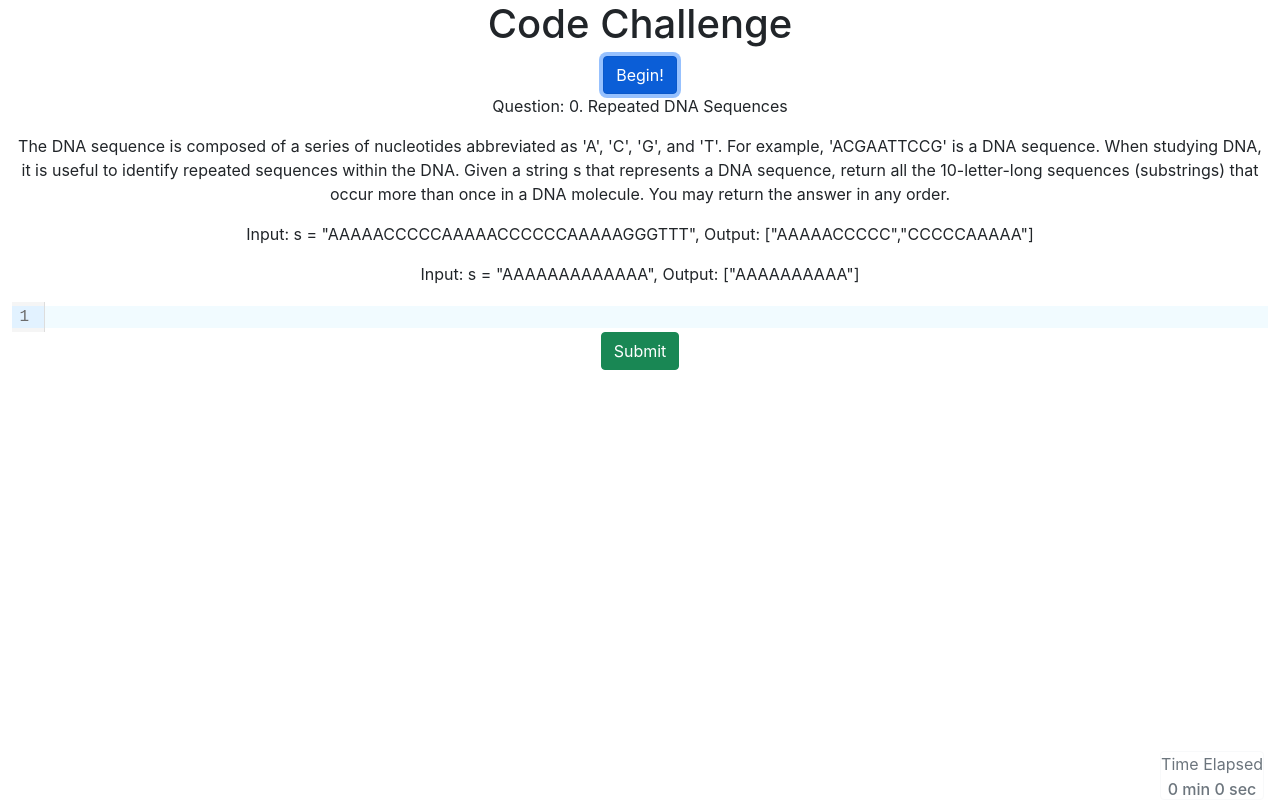
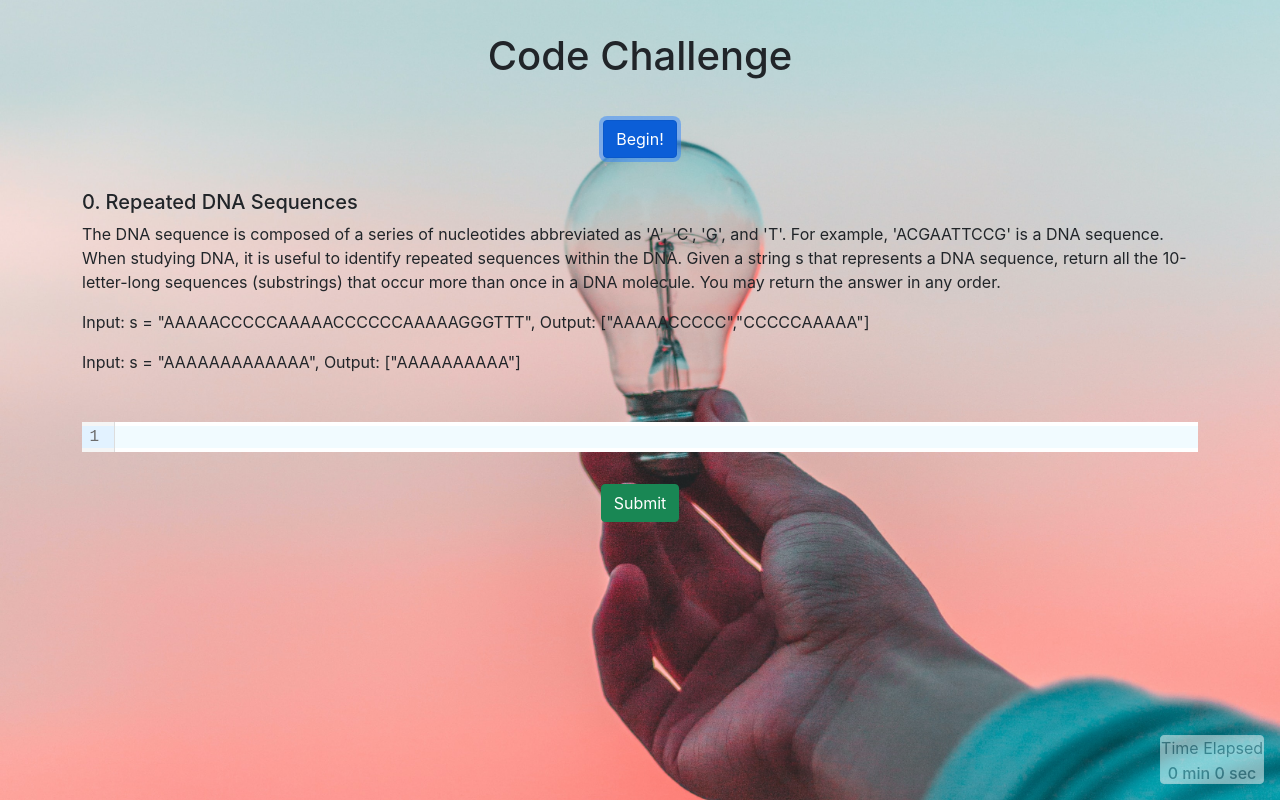
Before and after one commit to devboltio/students, a React (Create React App) app in the folder components/code-judge/: page / in a window 1280 px wide. Both pictures are taken after a click on the button "Begin!". Built offline with nearby package versions, Linux system fonts and the light colour scheme.

Commit message:
app styling with background

```diff
--- a/components/code-judge/src/App.css
+++ b/components/code-judge/src/App.css
@@ -40,6 +40,27 @@
 .stickyBtm {
   /* https://www.google.com/search?q=react-bootstrap+make+col+stick+to+bottom&oq=react-bootstrap+make+col+stick+to+bottom&aqs=chrome..69i57j33i22i29i30.12218j0j7&sourceid=chrome&ie=UTF-8 */
   position: absolute;
-  bottom: 0;
+  bottom: 1em;
   right: 1em;
+  opacity: 0.5;
 }
+.stickyBtm:hover {
+  opacity: 1;
+}
+.questionDescription {
+  text-align: left;
+  /* margin-top: 3em; */
+}
+.header {
+  margin-top: 2em;
+}
+.bg {
+  /* flex: 1; */
+  /* resize: cover; */
+  background-image: url(./images/lightbulbBackground.jpg);
+  background-position: center;
+  background-size: cover;
+  background-repeat: no-repeat;
+  width: 100vw;
+  height: 100vh;
+}
--- a/components/code-judge/src/App.tsx
+++ b/components/code-judge/src/App.tsx
@@ -59,18 +59,17 @@ function App() {
   };
 
   return (
-    <Container className="App" fluid>
+    <Container className="App bg" fluid>
       <Row>
-        <Col className="appHeader">
+        <Col className="appHeader header">
           <h1>Code Challenge</h1>
         </Col>
       </Row>
-      <Row>
+      <Row className="header">
         <Col>
           <Button onClick={() => startCodingEnviro()}>Begin!</Button>
         </Col>
       </Row>
-      <Row>
       {visible ? (
         <ChallengeDescription
           questNr={hardCodedNr}
@@ -80,10 +79,7 @@ function App() {
           // check ans function here? I could pass it as a props... like Submit component
         />
       ) : null}
-      </Row>
-      <Row>
       <CodeEditor />
-      </Row>
       <Row>
         {challComplete && loading ? (
           <p>Loading your score...</p>
@@ -91,12 +87,9 @@ function App() {
           <Feedback /> //will have to trigger not loading when score completed
         ) : null}
       </Row>
-      <Row className="stickyBtm bg-transparent">
-        <Col>
+
       <Stopwatch onClick={start} />
       {/* onClick needs to be removed or altered */}
-        </Col>
-      </Row>
     </Container>
   );
 }
--- a/components/code-judge/src/components/ChallDescription.tsx
+++ b/components/code-judge/src/components/ChallDescription.tsx
@@ -16,12 +16,19 @@ const ChallengeDescription: React.FC<QuestionProps> = ({
   //   questcallback, //need?
   questNr,
 }) => (
-  <Container>
-    <p>
-      Question: {questNr}. {questTitle}
-    </p>
+  <Container className="questionDescription header">
+    <Row>
+      <Col>
+        <h5>
+          {questNr}. {questTitle}
+        </h5>
+      </Col>
+    </Row>
+    <Row>
+      <Col>
         <p dangerouslySetInnerHTML={{ __html: questDescr }} />
-    <div>
+      </Col>
+    </Row>
     <Row>
       <Col>
         {questExs.map((ex) => (
@@ -29,7 +36,6 @@ const ChallengeDescription: React.FC<QuestionProps> = ({
         ))}
       </Col>
     </Row>
-    </div>
   </Container>
 );
 
--- a/components/code-judge/src/components/CodeEditor.tsx
+++ b/components/code-judge/src/components/CodeEditor.tsx
@@ -28,7 +28,7 @@ const CodeEditor = () => {
   };
 
   return (
-    <Container>
+    <Container className="header">
       <Row>
         <CodeMirror
           value={code}
@@ -43,7 +43,12 @@ const CodeEditor = () => {
 
       <Row>
         <Col>
-          <Button variant="success" type="submit" onClick={(e) => submit(e)}>
+          <Button
+            variant="success"
+            type="submit"
+            onClick={(e) => submit(e)}
+            className="header"
+          >
             Submit
           </Button>
         </Col>
--- a/components/code-judge/src/components/Stopwatch.tsx
+++ b/components/code-judge/src/components/Stopwatch.tsx
@@ -19,6 +19,8 @@ const Stopwatch: React.FC<StopwatchProps> = (startClock) => {
   // };
 
   return (
+    <Row className="stickyBtm">
+      <Col>
         <Card border="light" className="text-muted">
           <Card.Title as="p">Time Elapsed</Card.Title>
           <Card.Subtitle>
@@ -26,6 +28,8 @@ const Stopwatch: React.FC<StopwatchProps> = (startClock) => {
             {minutes} min {seconds} sec
           </Card.Subtitle>
         </Card>
+      </Col>
+    </Row>
   );
 };
 
```
Lines whose indentation alone changed are shown as unchanged.
